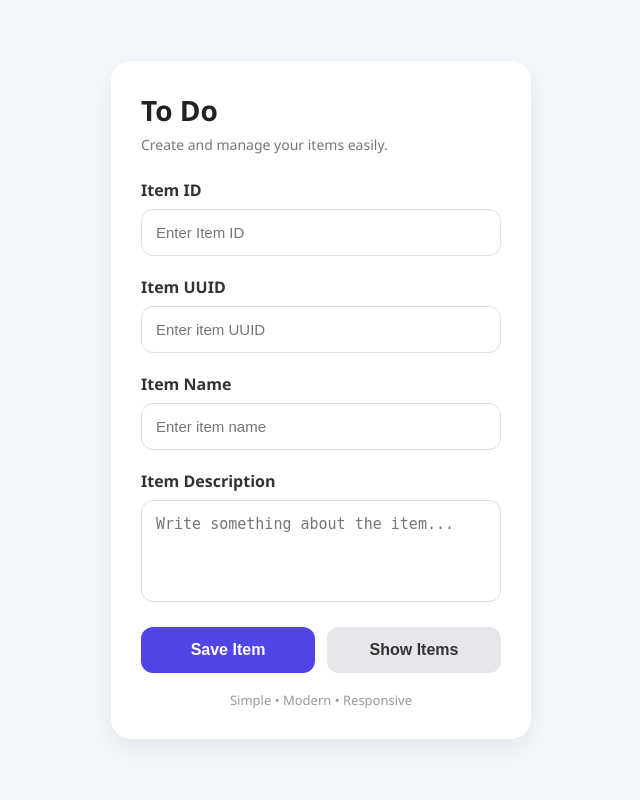
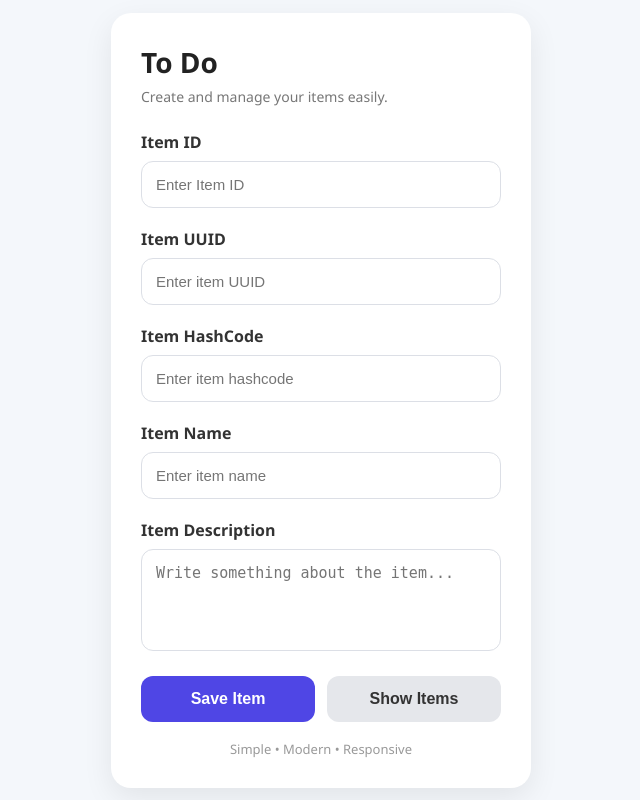
Before and after one commit to itsRKM2604/DevOps-Git-Project, a Flask app: page / in a window 1280 px wide. Shown: the whole page, without its empty margins (319-959 px from the left). Run offline with Flask 3, Linux system fonts and the light colour scheme.

Commit message:
adding item_hashcode in form to master_1 branch

```diff
--- a/frontend/templates/index.html
+++ b/frontend/templates/index.html
@@ -149,6 +149,17 @@
         </div>
 
         <div class="form-group">
+          <label for="ihash">Item HashCode</label>
+          <input
+            type="text"
+            id="ihash"
+            name="ihash"
+            class="form-control"
+            placeholder="Enter item hashcode"
+          />
+        </div>
+
+        <div class="form-group">
           <label for="iname">Item Name</label>
           <input
             type="text"
```
